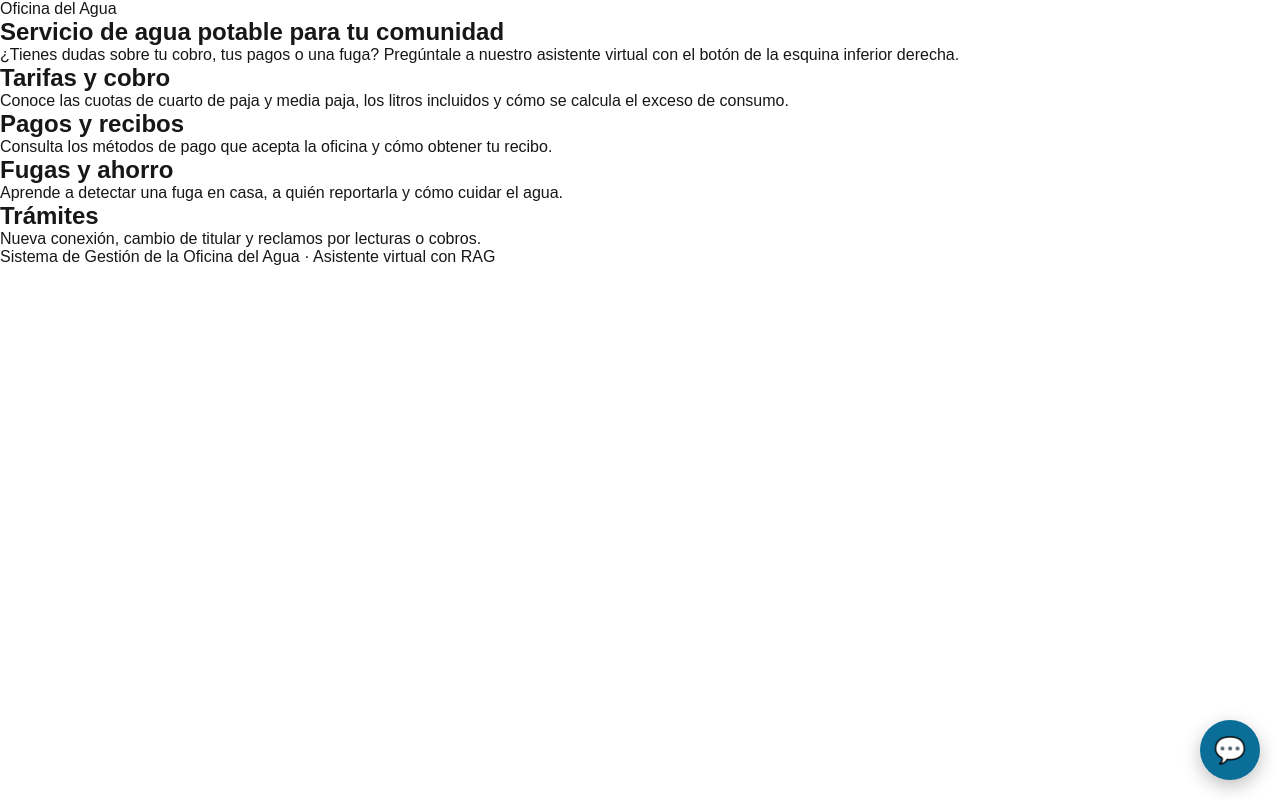
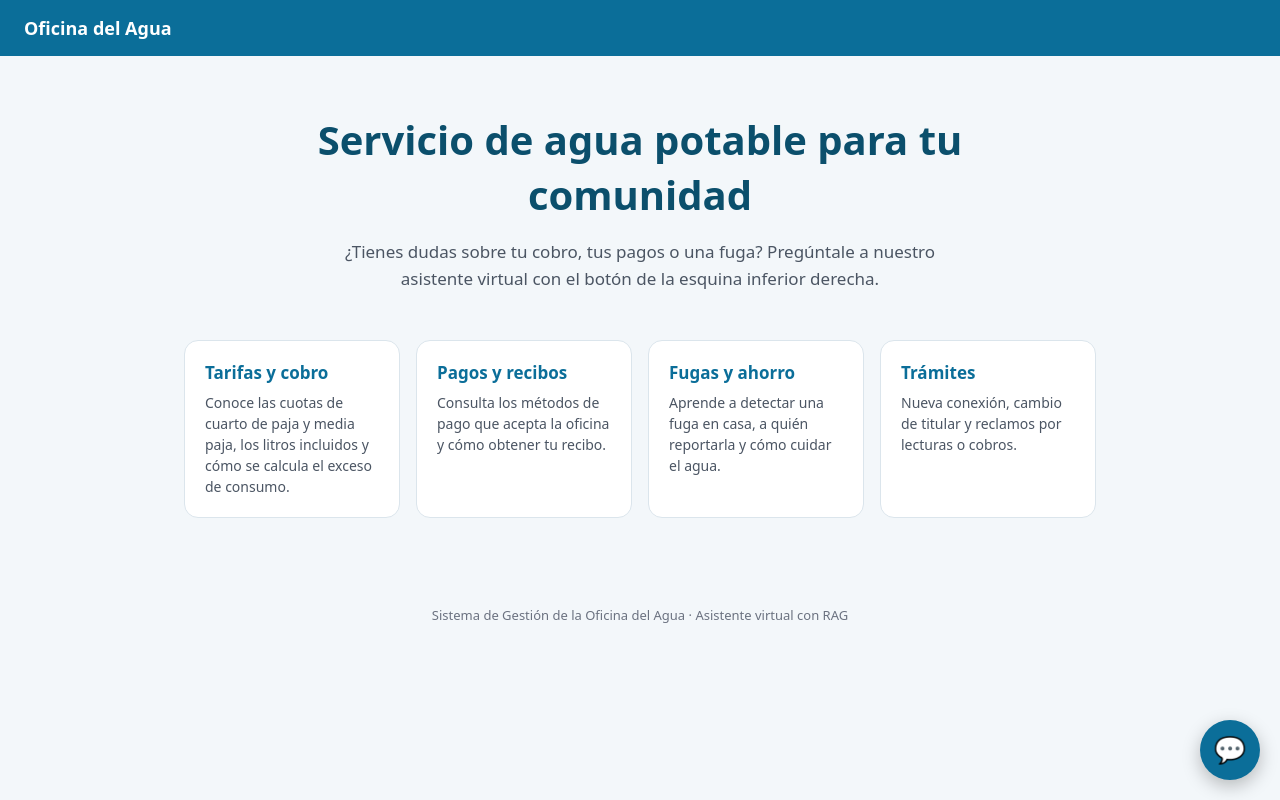
Before and after one commit to Grupo-1-Sistema-de-agua/chatbot-rag, a Next.js app in the folder web/: page / in a window 1280 px wide. Built offline with nearby package versions, Linux system fonts and the light colour scheme.

Commit message:
style(web): agrega estilos de la página pública
Refs: SDGA-152, SDGA-99

```diff
--- a/web/app/page.module.css
+++ b/web/app/page.module.css
@@ -1,150 +1,75 @@
-.page {
-  --background: #fafafa;
-  --foreground: #fff;
-
-  --text-primary: #000;
-  --text-secondary: #666;
-
-  --button-primary-hover: #383838;
-  --button-secondary-hover: #f2f2f2;
-  --button-secondary-border: #ebebeb;
-
-  display: flex;
-  flex: 1;
-  flex-direction: column;
-  align-items: center;
-  justify-content: center;
-  font-family: var(--font-geist-sans);
-  background-color: var(--background);
+.pagina {
+  min-height: 100vh;
+  background: #f3f7fa;
+  color: #1f2937;
+  font-family: system-ui, -apple-system, 'Segoe UI', sans-serif;
 }
 
-.main {
-  display: flex;
-  flex: 1;
-  width: 100%;
-  max-width: 800px;
-  flex-direction: column;
-  align-items: flex-start;
-  justify-content: space-between;
-  background-color: var(--foreground);
-  padding: 120px 60px;
+.encabezado {
+  padding: 16px 24px;
+  background: #0b6e99;
+  color: #ffffff;
 }
 
-.intro {
-  display: flex;
-  flex-direction: column;
-  align-items: flex-start;
-  text-align: left;
-  gap: 24px;
+.marca {
+  margin: 0;
+  font-weight: 700;
+  font-size: 18px;
 }
 
-.intro h1 {
-  max-width: 320px;
-  font-size: 40px;
-  font-weight: 600;
-  line-height: 48px;
-  letter-spacing: -2.4px;
-  text-wrap: balance;
-  color: var(--text-primary);
+.portada {
+  max-width: 900px;
+  margin: 0 auto;
+  padding: 56px 24px 32px;
+  text-align: center;
 }
 
-.intro p {
-  max-width: 440px;
-  font-size: 18px;
-  line-height: 32px;
-  text-wrap: balance;
-  color: var(--text-secondary);
+.titulo {
+  margin: 0 0 16px;
+  font-size: clamp(28px, 5vw, 40px);
+  color: #0b4f6c;
 }
 
-.intro a {
-  font-weight: 500;
-  color: var(--text-primary);
+.descripcion {
+  margin: 0 auto;
+  max-width: 640px;
+  font-size: 17px;
+  line-height: 1.6;
+  color: #4b5563;
 }
 
-.ctas {
-  display: flex;
-  flex-direction: row;
-  width: 100%;
-  max-width: 440px;
+.secciones {
+  max-width: 960px;
+  margin: 0 auto;
+  padding: 16px 24px 64px;
+  display: grid;
+  grid-template-columns: repeat(auto-fit, minmax(210px, 1fr));
   gap: 16px;
-  font-size: 14px;
 }
 
-.ctas a {
-  display: flex;
-  justify-content: center;
-  align-items: center;
-  height: 40px;
-  padding: 0 16px;
-  border-radius: 128px;
-  border: 1px solid transparent;
-  transition: 0.2s;
-  cursor: pointer;
-  width: fit-content;
-  font-weight: 500;
+.tarjeta {
+  background: #ffffff;
+  border: 1px solid #dbe5ec;
+  border-radius: 14px;
+  padding: 20px;
 }
 
-a.primary {
-  background: var(--text-primary);
-  color: var(--background);
-  gap: 8px;
+.tarjeta h2 {
+  margin: 0 0 8px;
+  font-size: 17px;
+  color: #0b6e99;
 }
 
-a.secondary {
-  border-color: var(--button-secondary-border);
+.tarjeta p {
+  margin: 0;
+  font-size: 14px;
+  line-height: 1.5;
+  color: #4b5563;
 }
 
-/* Enable hover only on non-touch devices */
-@media (hover: hover) and (pointer: fine) {
-  a.primary:hover {
-    background: var(--button-primary-hover);
-    border-color: transparent;
-  }
-
-  a.secondary:hover {
-    background: var(--button-secondary-hover);
-    border-color: transparent;
-  }
+.pie {
+  padding: 24px;
+  text-align: center;
+  font-size: 13px;
+  color: #6b7280;
 }
-
-@media (max-width: 600px) {
-  .main {
-    padding: 48px 24px;
-  }
-
-  .intro {
-    gap: 16px;
-  }
-
-  .intro h1 {
-    font-size: 32px;
-    line-height: 40px;
-    letter-spacing: -1.92px;
-  }
-}
-
-@media (prefers-color-scheme: dark) {
-  .logo {
-    filter: invert();
-  }
-
-  .page {
-    --background: #000;
-    --foreground: #000;
-
-    --text-primary: #ededed;
-    --text-secondary: #999;
-
-    --button-primary-hover: #ccc;
-    --button-secondary-hover: #1a1a1a;
-    --button-secondary-border: #1a1a1a;
-  }
-}
-
-.code {
-  font-family: var(--font-geist-mono);
-  font-size: 0.9em;
-  background: color-mix(in srgb, currentColor 8%, transparent);
-  padding: 0.1em 0.4em;
-  border-radius: 6px;
-}
```
